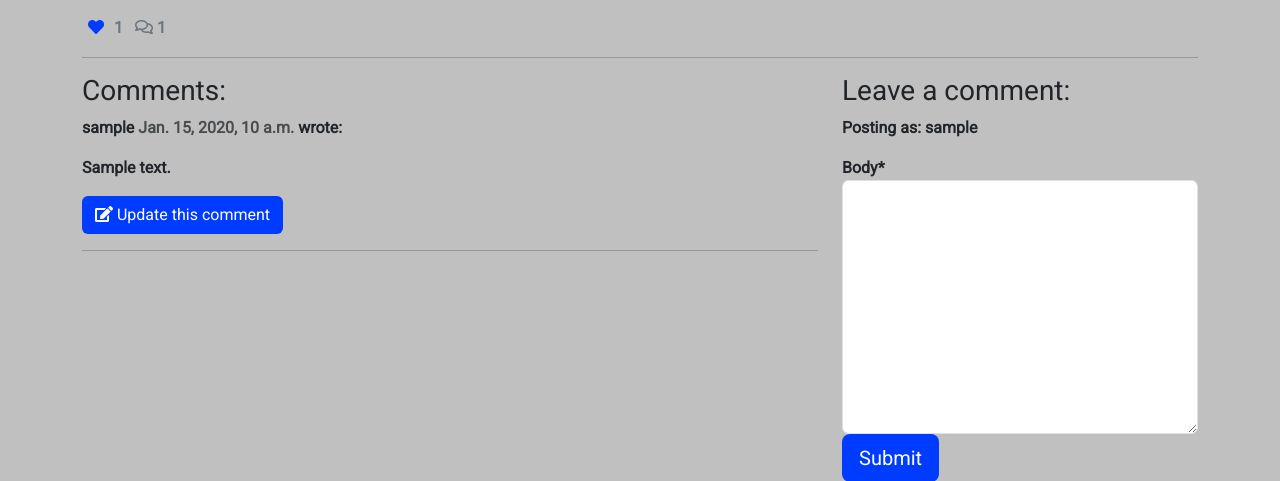
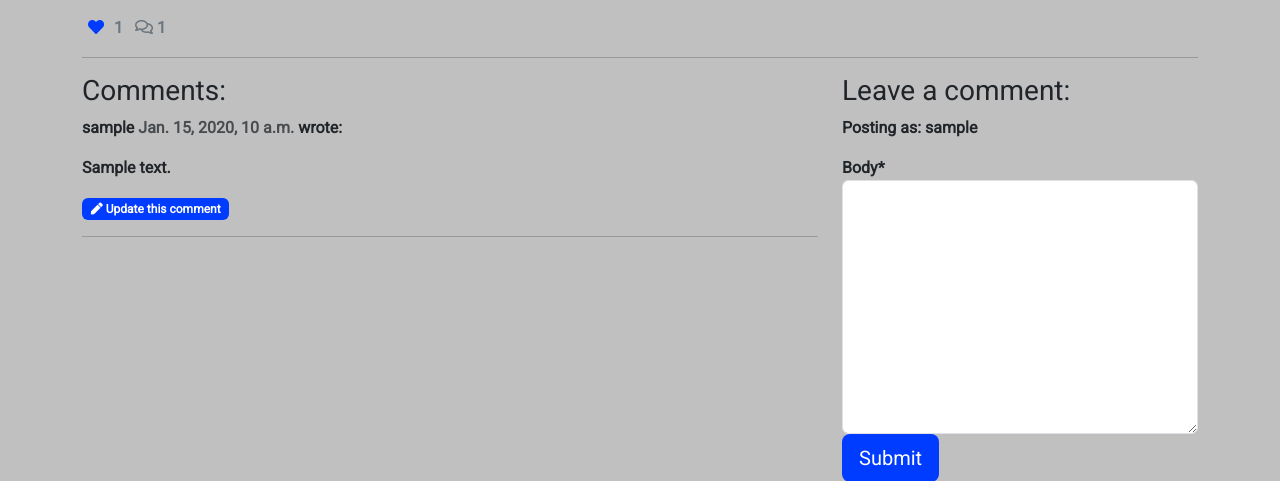
Before and after one commit to danieljcave/inphysical-plans, a Django app: a page that uses templates/blog_post.html in a window 1280 px wide. Shown: the part 162-643 px from the top of the page. Run offline with Django 3.2, Linux system fonts and the light colour scheme; a user stored in the database is signed in; tables that the repository leaves empty hold one stand-in row (values such as "Sample post"); some libraries are stand-ins or nearby versions.

Commit message:
update the update comment view

```diff
--- a/blog/views.py
+++ b/blog/views.py
@@ -96,7 +96,7 @@ class UpdateComment(LoginRequiredMixin,
         return super().form_valid(form)
 
     def test_func(self):
-        post = self.get_object()
+        comment = self.get_object()
         if self.request.user == comment.author:
             return True
         return False
--- a/templates/blog_post.html
+++ b/templates/blog_post.html
@@ -95,12 +95,12 @@
                     {{ comment.body | linebreaks }}
                 </div>
                 {% if request.user == comment.author %}
-                <a href="{% url 'update_comment' post.slug comment.pk %}" class="btn btn-signup">
-                    <i class="fa fa-edit"></i> Update this comment</a>
-                {% endif %}
+                <a href="{% url 'update_comment' post.slug comment.pk %}" class="btn btn-signup badge">
+                    <i class="fas fa-pen"></i> Update this comment</a>
 
 
 
+                {% endif %}
                 <hr>
                 {% endfor %}
 
```
